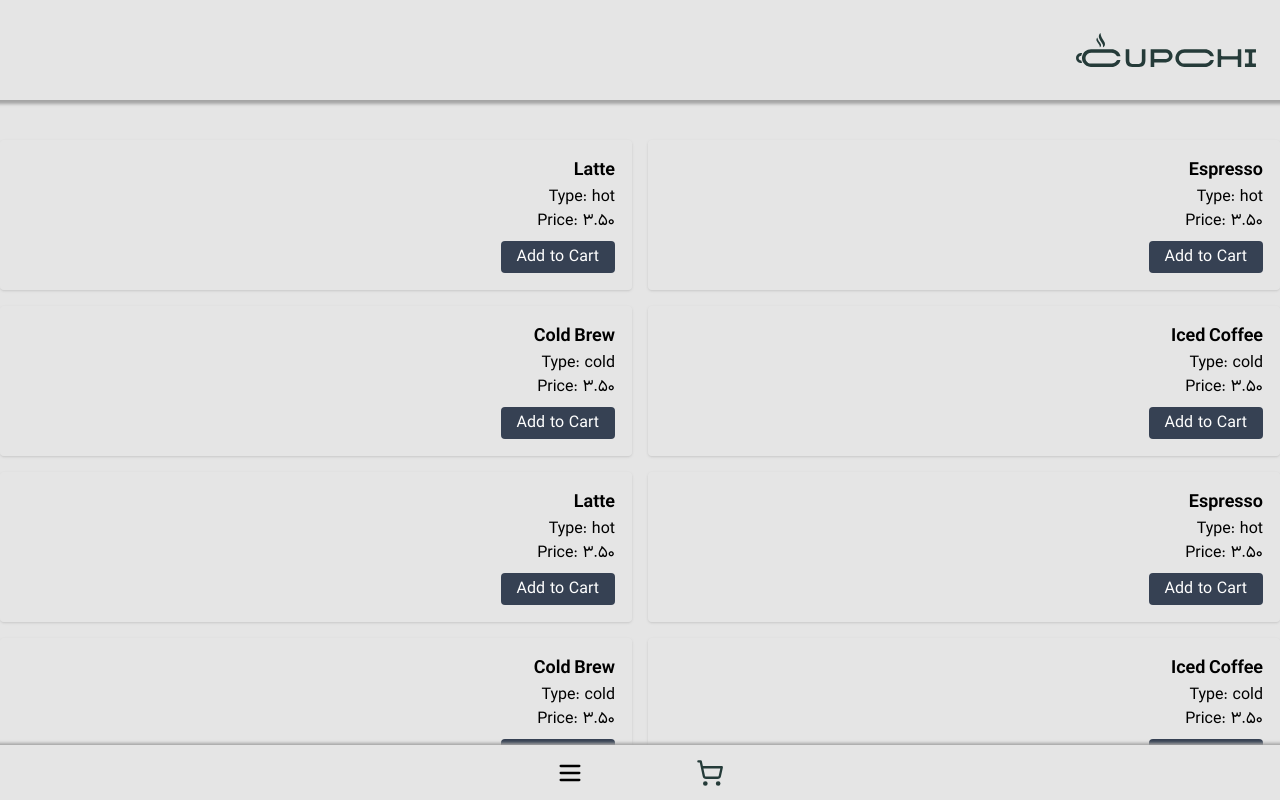
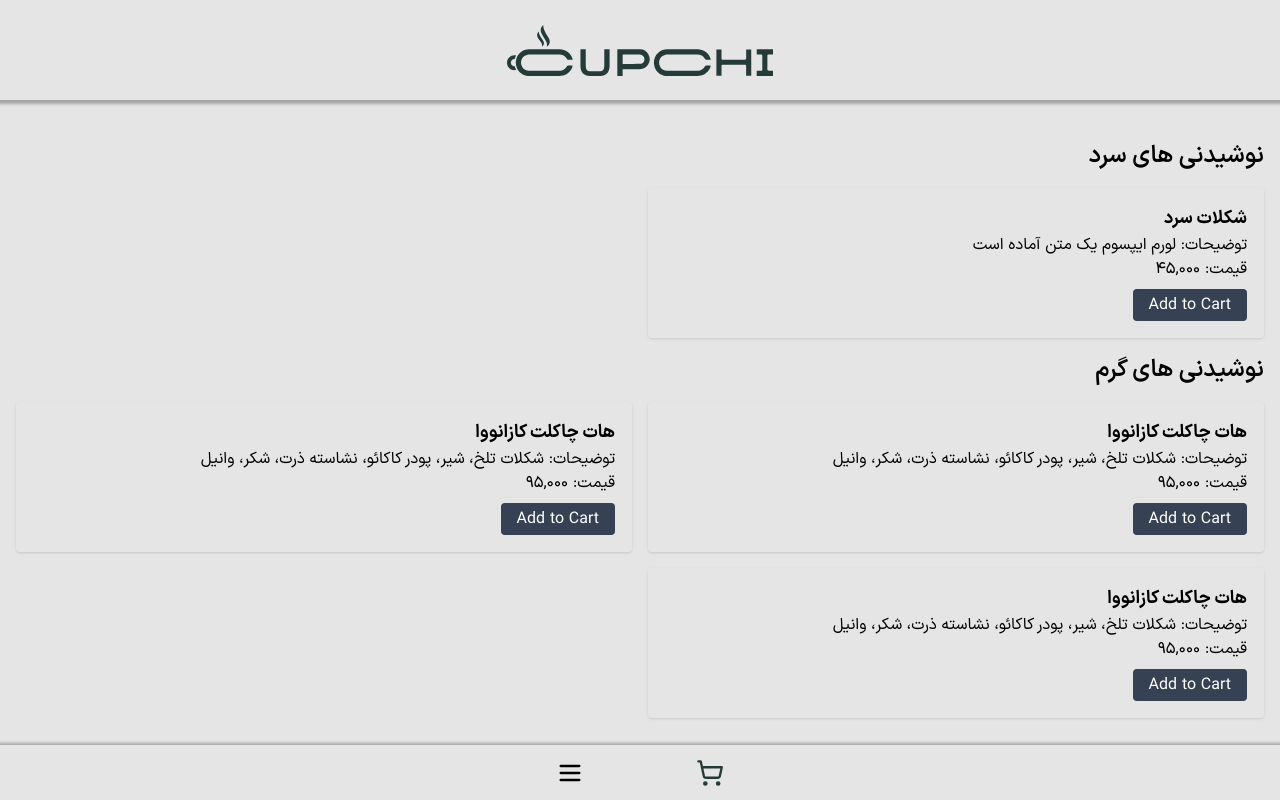
Before and after one commit to ali-khanix/cupchicoffe-increment-decrement, a Next.js app: page /products in a window 1280 px wide. Shown: the top 800 px of the page. Built offline with nearby package versions, Linux system fonts and the light colour scheme.

Commit message:
new branch created

```diff
--- a/src/app/cart/page.tsx
+++ b/src/app/cart/page.tsx
@@ -1,6 +1,7 @@
 "use client";
 
 import TopNavbar from "@/components/TopNavbar";
+import BottomNavbar from "@/components/BottomNavbar";
 import { useCart } from "@/context/CartContext";
 
 export default function CartPage() {
@@ -27,6 +28,8 @@ export default function CartPage() {
           </>
         )}
       </div>
+
+      <BottomNavbar />
     </div>
   );
 }
--- a/src/app/products/page.tsx
+++ b/src/app/products/page.tsx
@@ -1,6 +1,7 @@
 "use client";
 
-import products from "@/data/products";
+import { MenuItem } from "@/types/product-types";
+import { drinks } from "@/data/products";
 import { useCart } from "@/context/CartContext";
 import ProductCart from "@/components/ProductCart";
 
@@ -8,16 +9,22 @@ export default function ProductsPage() {
   const { addToCart } = useCart();
 
   return (
-    <div className="mt-[140px]">
-      <div className="grid grid-cols-1 md:grid-cols-2 gap-4">
-        {products.map((product) => (
-          <ProductCart
-            key={product.id}
-            product={product}
-            onAdd={() => addToCart(product)}
-          />
-        ))}
-      </div>
+    <div className="mt-[140px] px-4 mb-20">
+      {drinks.map((category, categoryIndex) => (
+        <div key={categoryIndex}>
+          <h2 className="text-2xl font-semibold my-4">{category.category}</h2>
+
+          <div className="grid grid-cols-1 md:grid-cols-2 gap-4">
+            {category.items.map((item: MenuItem, itemIndex) => (
+              <ProductCart
+                key={itemIndex}
+                product={item}
+                onAdd={() => addToCart(item)}
+              />
+            ))}
+          </div>
+        </div>
+      ))}
     </div>
   );
 }
--- a/src/components/Logo.jsx
+++ b/src/components/Logo.jsx
@@ -10,6 +10,7 @@ const Logo = () => {
         height={180}
         src={"/logo-h-(green).svg"}
         className="mx-auto py-4"
+        style={{ width: "auto", height: "auto" }}
       />
     </Link>
   );
--- a/src/components/ProductCart.tsx
+++ b/src/components/ProductCart.tsx
@@ -1,15 +1,15 @@
-import { Product } from "@/context/CartContext";
+import { MenuItem } from "@/types/product-types";
 
-type Props = {
-  product: Product;
+interface ProductCartProps {
+  product: MenuItem;
   onAdd: () => void;
-};
+}
 
-const ProductCart = ({ product, onAdd }: Props) => (
+const ProductCart = ({ product, onAdd }: ProductCartProps) => (
   <div className="border p-4 rounded shadow-sm">
     <h2 className="text-lg font-bold">{product.name}</h2>
-    <p>Type: {product.type}</p>
-    <p>Price: {product.price.toFixed(2)}</p>
+    <p>توضیحات: {product.description}</p>
+    <p>قیمت: {product.price.toLocaleString()}</p>
 
     <button
       onClick={onAdd}
--- a/src/components/TopNavbar.tsx
+++ b/src/components/TopNavbar.tsx
@@ -2,7 +2,7 @@ import Logo from "./Logo";
 
 const TopNavbar = () => {
   return (
-    <nav className="bg-neutral-200 h-[100px] nav fixed top-0 left-0 w-full z-50 text-black py-2 px-6 flex justify-between items-center">
+    <nav className="bg-neutral-200 h-[100px] nav fixed top-0 left-0 w-full z-50 text-black px-6 flex justify-center items-center">
       <Logo />
     </nav>
   );
--- a/src/context/CartContext.tsx
+++ b/src/context/CartContext.tsx
@@ -1,17 +1,11 @@
 "use client";
 
+import { MenuItem } from "@/types/product-types";
 import { createContext, ReactNode, useContext, useState } from "react";
 
-export type Product = {
-  id: number;
-  name: string;
-  type: string;
-  price: number;
-};
-
 type CartContextType = {
-  cart: Product[];
-  addToCart: (product: Product) => void;
+  cart: MenuItem[];
+  addToCart: (product: MenuItem) => void;
 };
 
 const CartContext = createContext<CartContextType | undefined>(undefined);
@@ -24,9 +18,9 @@ export const useCart = (): CartContextType => {
 };
 
 export const CartProvider = ({ children }: { children: ReactNode }) => {
-  const [cart, setCart] = useState<Product[]>([]);
+  const [cart, setCart] = useState<MenuItem[]>([]);
 
-  const addToCart = (product: Product) => {
+  const addToCart = (product: MenuItem) => {
     setCart((prev) => [...prev, product]);
   };
 
--- a/src/data/products.ts
+++ b/src/data/products.ts
@@ -1,42 +1,47 @@
-import { Product } from "@/types/Product";
+import type { ProductCategory } from "@/types/product-types";
 
-const products: Product[] = [
+export const drinks:ProductCategory[] = [
     {
-        id: 1, name: "Espresso", type: "hot", price: 3.5,
+        category: "نوشیدنی های سرد",
+        items: [
+          {
+            id: 1,
+            name: "شکلات سرد",
+            description: "لورم ایپسوم یک متن آماده است",
+            price: 45000,
+            image:
+              "https://kitchenofyouth.com/wp-content/uploads/2018/04/mushroom-cold-chocolate-vertical-angle-w-spoon-7945.jpg",
+          },
+
+        ],
       },
       {
-        id: 2, name: "Latte", type: "hot", price: 3.5,
+        category: "نوشیدنی های گرم",
+        items: [
+          {
+            id: 2,
+            name: "هات چاکلت کازانووا",
+            description: "شکلات تلخ، شیر، پودر کاکائو، نشاسته ذرت، شکر، وانیل ",
+            price: 95000,
+            image:
+              "https://anitalianinmykitchen.com/wp-content/uploads/2016/11/hot-chocolate-600-.jpg",
           },
           {
-        id: 3, name: "Iced Coffee", type: "cold", price: 3.5,
+            id: 3,
+            name: "هات چاکلت کازانووا",
+            description: "شکلات تلخ، شیر، پودر کاکائو، نشاسته ذرت، شکر، وانیل ",
+            price: 95000,
+            image:
+              "https://anitalianinmykitchen.com/wp-content/uploads/2016/11/hot-chocolate-600-.jpg",
           },
           {
-        id: 4, name: "Cold Brew", type: "cold", price: 3.5,
-    },
-    {
-        id: 5, name: "Espresso", type: "hot", price: 3.5,
-    },
-    {
-        id: 6, name: "Latte", type: "hot", price: 3.5,
-    },
-    {
-        id: 7, name: "Iced Coffee", type: "cold", price: 3.5,
-    },
-    {
-        id: 8, name: "Cold Brew", type: "cold", price: 3.5,
-    },
-    {
-        id: 9, name: "Espresso", type: "hot", price: 3.5,
-    },
-    {
-        id: 10, name: "Latte", type: "hot", price: 3.5,
-    },
-    {
-        id: 11, name: "Iced Coffee", type: "cold", price: 3.5,
-    },
-    {
-        id: 12, name: "Cold Brew", type: "cold", price: 3.5,
+            id: 4,
+            name: "هات چاکلت کازانووا",
+            description: "شکلات تلخ، شیر، پودر کاکائو، نشاسته ذرت، شکر، وانیل ",
+            price: 95000,
+            image:
+              "https://anitalianinmykitchen.com/wp-content/uploads/2016/11/hot-chocolate-600-.jpg",
           },
         ]
-
-export default products;
+      }
+  ];
--- /dev/null
+++ b/src/types/product-types.ts
@@ -0,0 +1,12 @@
+export type MenuItem = {
+  id:number;
+  name: string;
+  description: string;
+  price: number;
+  image: string;
+}
+
+export type ProductCategory = {
+  category: string;
+  items: MenuItem[];
+}
```
Also changed, not shown: src/types/Product.ts (deleted, +0 -7 lines). Lines whose indentation alone changed are shown as unchanged.
